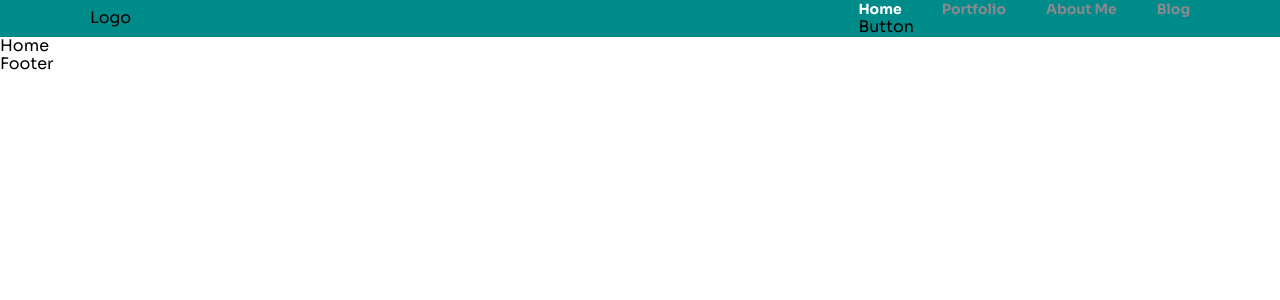
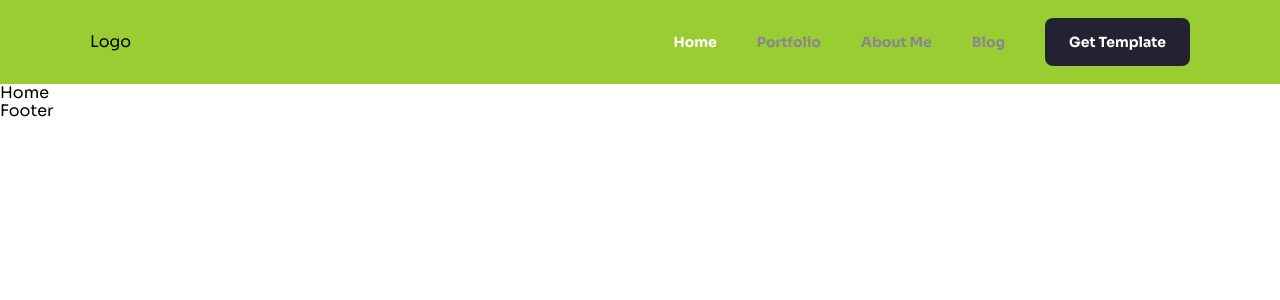
Before and after one commit to zborecki/portier, a React (Create React App) app: page / in a window 1280 px wide. Shown: the top 300 px of the page. Built offline with nearby package versions, Linux system fonts and the light colour scheme.

Commit message:
feature/1: define a component to represent the secondary button

```diff
--- a/src/components/Header/header.style.tsx
+++ b/src/components/Header/header.style.tsx
@@ -1,18 +1,29 @@
 import styled from 'styled-components';
 
+// ${({ theme: { components: { header } } }) => header.background};
+
 export const HeaderRoot = styled.header`
-  background-color: darkcyan;
+  padding: 18px 0px;
+  background-color: yellowgreen;
 
   .header {
+    &__interaction {
+      display: flex;
+      align-items: center;
+      gap: 40px;
+    }
+
     &__navigation {
       .navigation {
         &__link {
+          transition: color 0.2s ease-out;
+          text-transform: capitalize;
           color: ${({ theme: { components: { header: { navigation } } } }) => navigation.default};
           font-size: ${({ theme: { font: { button: { secondary } } } }) => secondary.fontSize};
           font-weight: ${({ theme: { font: { button: { secondary } } } }) => secondary.fontWeight};
           line-height: ${({ theme: { font: { button: { secondary } } } }) => secondary.lineHeight};
 
-          &.active {
+          &.active, &:hover {
             color: ${({ theme: { components: { header: { navigation } } } }) => navigation.active};
           }
         }
--- a/src/components/Header/index.tsx
+++ b/src/components/Header/index.tsx
@@ -1,7 +1,7 @@
 import { RouteObject } from 'react-router-dom';
 import { NavigationLinks } from '../../configurations/navigation';
 import Navigation from '../Navigation';
-import { Wrapper } from '../styled.components';
+import { Button, Wrapper } from '../styled.components';
 import { HeaderRoot } from './header.style';
 
 const navigationItems: RouteObject[] = [
@@ -14,7 +14,7 @@ const navigationItems: RouteObject[] = [
     path: NavigationLinks.Portfolio
   },
   {
-    element: 'About Me',
+    element: 'About me',
     path: NavigationLinks.AboutMe
   },
   {
@@ -32,7 +32,14 @@ const Header = (): JSX.Element => (
           className="header__navigation"
           navigationItems={navigationItems}
         />
-        Button
+        <Button
+          className="header__button"
+          size="small"
+          to="/"
+          variant="secondary"
+        >
+          Get template
+        </Button>
       </div>
     </Wrapper>
   </HeaderRoot>
--- a/src/components/styled.components.tsx
+++ b/src/components/styled.components.tsx
@@ -1,4 +1,34 @@
+import { Link } from 'react-router-dom';
 import styled from 'styled-components';
+import { ButtonProps } from '../types/props';
+
+export const Button = styled(Link)<ButtonProps>`
+  // Common properties
+  display: inline-block;
+  text-decoration: none;
+  text-transform: capitalize;
+  transition: background 0.25s ease-out;
+  font-size: ${({ theme: { font: { button: { secondary } } } }) => secondary.fontSize};
+  font-weight: ${({ theme: { font: { button: { secondary } } } }) => secondary.fontWeight};
+  line-height: ${({ theme: { font: { button: { secondary } } } }) => secondary.lineHeight};
+  border-radius: ${({ theme: { common } }) => `${common.borderRadius}px`};
+  color: ${({ theme: { components: { button: { common } } } }) => common.color};
+
+  // Variants
+  background: ${({ variant, theme: { components: { button: { secondary } } } }) => (
+    (variant === 'secondary' && secondary.background.default)
+  )};
+  padding: ${({ size, theme: { components: { button: { common } } } }) => (
+    (size === 'small' && common.padding)
+  )};
+
+  // States
+  &:hover {
+    background: ${({ variant, theme: { components: { button: { secondary } } } }) => (
+    (variant === 'secondary' && secondary.background.active)
+  )};
+  }
+`;
 
 export const Wrapper = styled.div`
   max-width: 1440px;
--- a/src/theme/index.ts
+++ b/src/theme/index.ts
@@ -7,15 +7,34 @@ enum FontWeight {
 }
 
 const colors = {
+  secondary: {
+    royalOrange: '#FA8F54'
+  },
   neutrals: {
     chineseBlack: '#12121C',
+    darkGunmetal: '#222233',
     philippineGray: '#88888D',
     white: '#FFFFFF'
   }
 };
 
 export default {
+  common: {
+    borderRadius: 8
+  },
   components: {
+    button: {
+      common: {
+        color: colors.neutrals.white,
+        padding: '14px 24px'
+      },
+      secondary: {
+        background: {
+          default: colors.neutrals.darkGunmetal,
+          active: colors.secondary.royalOrange
+        }
+      }
+    },
     header: {
       background: colors.neutrals.chineseBlack,
       navigation: {
@@ -29,7 +48,7 @@ export default {
       secondary: {
         fontSize: '14px',
         fontWeight: FontWeight.Bold,
-        lineHeight: '16px'
+        lineHeight: '20px'
       }
     }
   }
--- a/src/types/common.ts
+++ b/src/types/common.ts
@@ -1,5 +1,11 @@
 export type BaseStatesType = {
   [state in 'default' | 'active']: string;
+};
+
+export type ButtonThemeType = {
+  [variant in 'secondary']: {
+    background: BaseStatesType;
+  }
 };
 
 export type CommonThemeType = {
--- a/src/types/props.ts
+++ b/src/types/props.ts
@@ -4,6 +4,11 @@ export interface BaseProps {
   className: string;
 }
 
+export interface ButtonProps extends BaseProps {
+  variant?: 'secondary';
+  size?: 'small';
+}
+
 export interface NavigationProps extends BaseProps {
   navigationItems: RouteObject[];
 }
--- a/theme.d.ts
+++ b/theme.d.ts
@@ -1,9 +1,20 @@
 import 'styled-components';
-import { CommonThemeType, IFontTheme, BaseStatesType } from './src/types/common';
+import {
+  CommonThemeType, IFontTheme, BaseStatesType, ButtonThemeType
+} from './src/types/common';
 
 declare module 'styled-components' {
   export interface DefaultTheme {
+    common: {
+      borderRadius: number;
+    },
     components: {
+      button: ButtonThemeType & {
+        common: {
+          padding: string;
+          color: string;
+        }
+      },
       header: CommonThemeType & {
         navigation: BaseStatesType
       }
```
